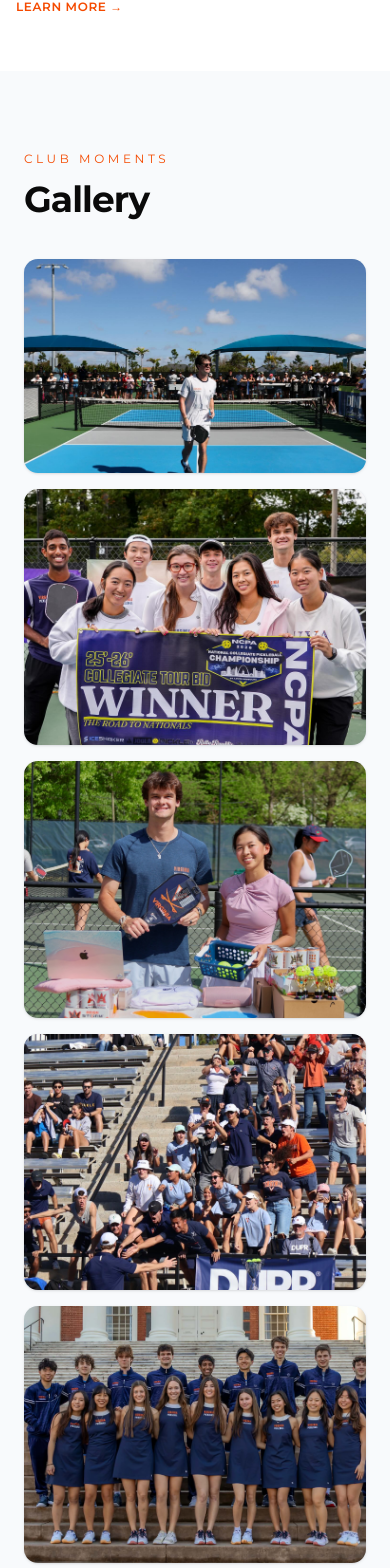
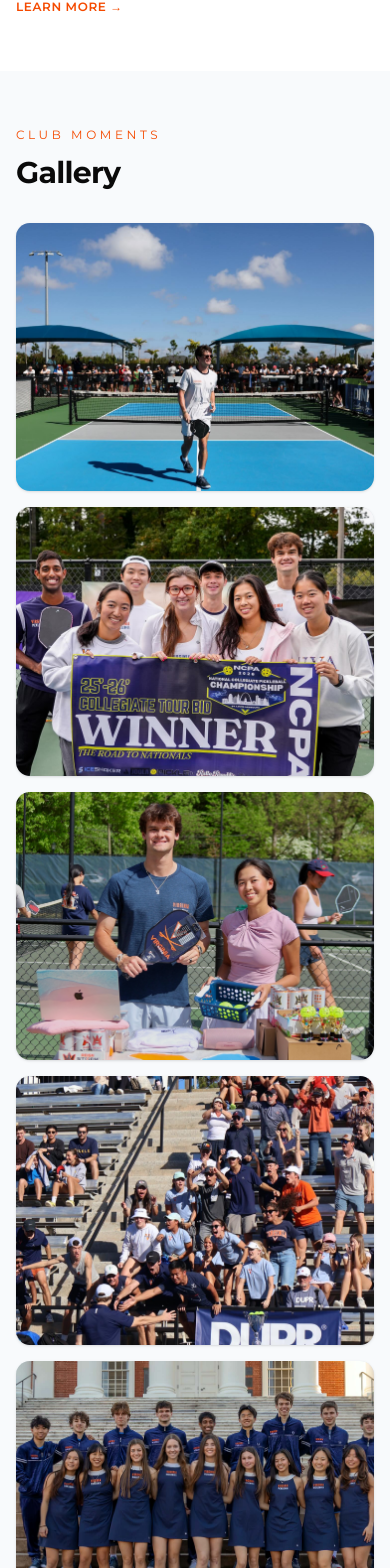
Before and after one commit to Chrisstruong/UVA-Pickleball, a Next.js app: page / in a window 390 px wide. Shown: the part 3057-4625 px from the top of the page. Built offline with nearby package versions, Linux system fonts and the light colour scheme.

Commit message:
Add mobile responsive to gallery

```diff
--- a/src/components/home/Gallery.tsx
+++ b/src/components/home/Gallery.tsx
@@ -26,15 +26,14 @@ const galleryImages = [
 export default function Gallery() {
   return (
     <section className="bg-slate-50">
-      <div className="mx-auto max-w-7xl px-6 py-20">
-        {/* Header */}
-        <div className="mb-10 flex items-end justify-between">
+      <div className="mx-auto max-w-7xl px-4 py-14 sm:px-6 sm:py-16 lg:py-20">
+        <div className="mb-8 flex items-end justify-between sm:mb-10">
           <div>
             <p className="font-heading text-xs uppercase tracking-[0.3em] text-orange-600">
               Club Moments
             </p>
 
-            <h2 className="font-heading mt-3 text-4xl font-bold tracking-tight md:text-5xl">
+            <h2 className="font-heading mt-3 text-3xl font-bold tracking-tight sm:text-4xl md:text-5xl">
               Gallery
             </h2>
           </div>
@@ -47,59 +46,50 @@ export default function Gallery() {
           </span>
         </div>
 
-        {/* Gallery */}
         <div className="grid gap-4 lg:grid-cols-[2fr_1fr]">
-          {/* Large main image */}
-          <div className="relative aspect-[16/10] overflow-hidden rounded-xl bg-slate-200 shadow-sm">
+          <div className="relative aspect-[4/3] overflow-hidden rounded-xl bg-slate-200 shadow-sm sm:aspect-[16/10]">
             <Image
               src={galleryImages[0].src}
               alt={galleryImages[0].alt}
               fill
+              sizes="(max-width: 1024px) 100vw, 66vw"
               className="object-cover object-center transition duration-500 hover:scale-105"
             />
           </div>
 
-          {/* Right side */}
-          <div className="grid gap-4">
-            <div className="relative aspect-[4/3] overflow-hidden rounded-xl bg-slate-200 shadow-sm">
+          <div className="grid gap-4 sm:grid-cols-2 lg:grid-cols-1">
+            {galleryImages.slice(1, 3).map((image) => (
+              <div
+                key={image.src}
+                className="relative aspect-[4/3] overflow-hidden rounded-xl bg-slate-200 shadow-sm"
+              >
                 <Image
-                src={galleryImages[1].src}
-                alt={galleryImages[1].alt}
+                  src={image.src}
+                  alt={image.alt}
                   fill
+                  sizes="(max-width: 1024px) 50vw, 33vw"
                   className="object-cover object-center transition duration-500 hover:scale-105"
                 />
               </div>
+            ))}
+          </div>
+        </div>
 
-            <div className="relative aspect-[4/3] overflow-hidden rounded-xl bg-slate-200 shadow-sm">
+        <div className="mt-4 grid gap-4 sm:grid-cols-2">
+          {galleryImages.slice(3).map((image) => (
+            <div
+              key={image.src}
+              className="relative aspect-[4/3] overflow-hidden rounded-xl bg-slate-200 shadow-sm"
+            >
               <Image
-                src={galleryImages[2].src}
-                alt={galleryImages[2].alt}
+                src={image.src}
+                alt={image.alt}
                 fill
+                sizes="(max-width: 640px) 100vw, 50vw"
                 className="object-cover object-center transition duration-500 hover:scale-105"
               />
             </div>
-          </div>
-        </div>
-
-        {/* Bottom row */}
-        <div className="mt-4 grid gap-4 md:grid-cols-2">
-          <div className="relative aspect-[4/3] overflow-hidden rounded-xl bg-slate-200 shadow-sm">
-            <Image
-              src={galleryImages[3].src}
-              alt={galleryImages[3].alt}
-              fill
-              className="object-cover object-center transition duration-500 hover:scale-105"
-            />
-          </div>
-
-          <div className="relative aspect-[4/3] overflow-hidden rounded-xl bg-slate-200 shadow-sm">
-            <Image
-              src={galleryImages[4].src}
-              alt={galleryImages[4].alt}
-              fill
-              className="object-cover object-center transition duration-500 hover:scale-105"
-            />
-          </div>
+          ))}
         </div>
       </div>
     </section>
```
Lines whose indentation alone changed are shown as unchanged.
